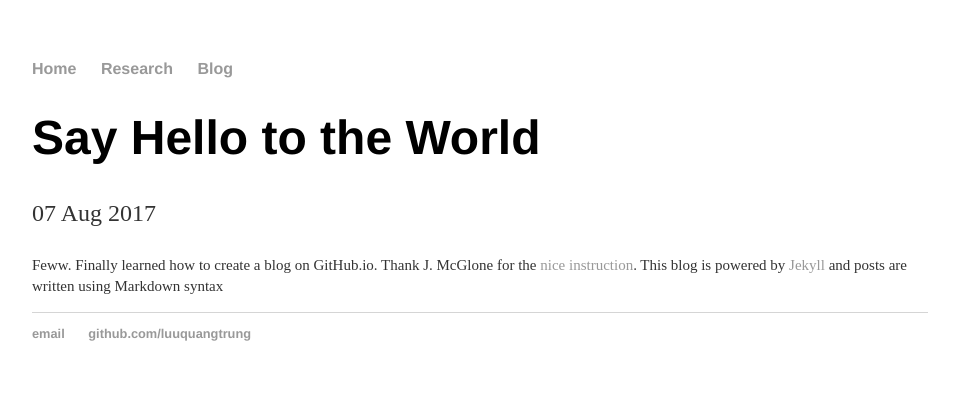
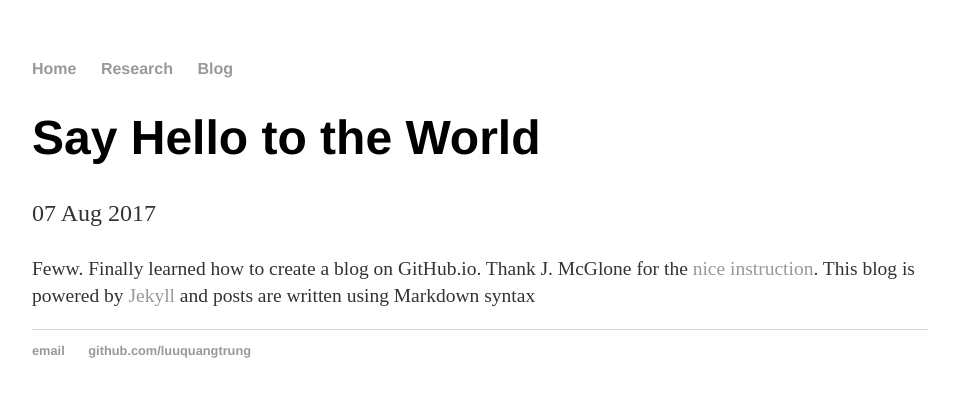
Before and after one commit to luuquangtrung/luuquangtrung.github.io_v1, a Jekyll site: the page built from _posts/2017-08-07-site-launched.md, in a window 1280 px wide. Shown: the top 397 px of the page, without its empty margins (160-1119 px from the left). Built offline with Jekyll 4.4.1, drawn with Linux system fonts in a browser that asks for light colours.

Commit message:
Update post.html

```diff
--- a/_layouts/post.html
+++ b/_layouts/post.html
@@ -5,7 +5,7 @@ layout: default
 <p class="meta">{{ page.date | date_to_string }}</p>
 
 <div class="post">
-  <font size="1.5">
+  <font size="2">
   {{ content }}
   </font>
 </div>
```
